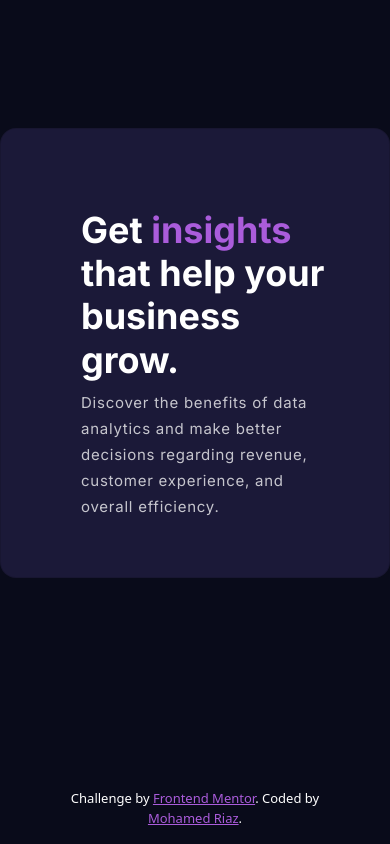
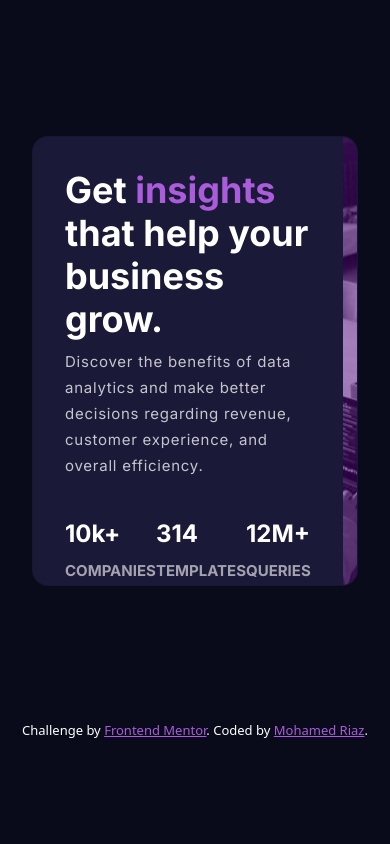
Before and after one commit to racyriaz/Stats-preview-card-component, a plain HTML site: page index.html in a window 390 px wide. Drawn offline with nearby package versions, Linux system fonts and the light colour scheme.

Commit message:
making responsive for web

```diff
--- a/index.html
+++ b/index.html
@@ -17,10 +17,10 @@
             font-size: 13px;
             text-align: center;
             color: white;
-            position: absolute;
+            /* position: absolute;
             bottom: 1rem;
             left: 4rem;
-            right: 4rem;
+            right: 4rem; */
         }
 
         .attribution a {
--- a/stylesheet.css
+++ b/stylesheet.css
@@ -12,7 +12,13 @@
 
 body {
     background-color: var(--dark-blue);
+    min-height: 100vh;
+    min-width: 100vw;
     font-size: 15px;
+    display: flex;
+    flex-direction: column;
+    justify-content: space-evenly;
+    align-items: center;
 }
 
 .font1 {
@@ -29,7 +35,7 @@ body {
 p.font2 {
     line-height: 26px;
     letter-spacing: 0.75px;
-    margin: 5px 0px 3.5rem;
+    margin: 5px 0px 15%;
 }
 
 .font2.title {
@@ -44,15 +50,12 @@ h1 .violet {
 
 .card {
     background-color: var(--card-bg-blue);
-    display: flex;
     flex-direction: row;
     border-radius: 1rem;
     overflow: hidden;
     max-width: 1110px;
     max-height: 450px;
-    margin: auto;
-    position: relative;
-    top: 8rem;
+    margin: 2rem;
 }
 
 .stats {
@@ -66,7 +69,10 @@ h1 .violet {
 }
 
 #web-image {
-    display: inline-block;
+    object-fit: cover;
+    position: relative;
+    height: 100%;
+    width: 100%;
 }
 
 .card-body {
@@ -74,17 +80,27 @@ h1 .violet {
     display: flex;
     flex-direction: column;
     justify-content: flex-start;
+    width: 100%;
 }
 
 .card-image {
     position: relative;
+    width: 100%;
+    object-fit: cover;
 }
 
 .img-tint {
     position: absolute;
     top: 0;
+    left: 0;
     background-color: var(--img-tint);
     z-index: 2;
     width: 100%;
     height: 100%;
 }
+
+@media only screen and (max-width:1080px) {
+    .card-body {
+        padding: 2rem;
+    }
+}
```
